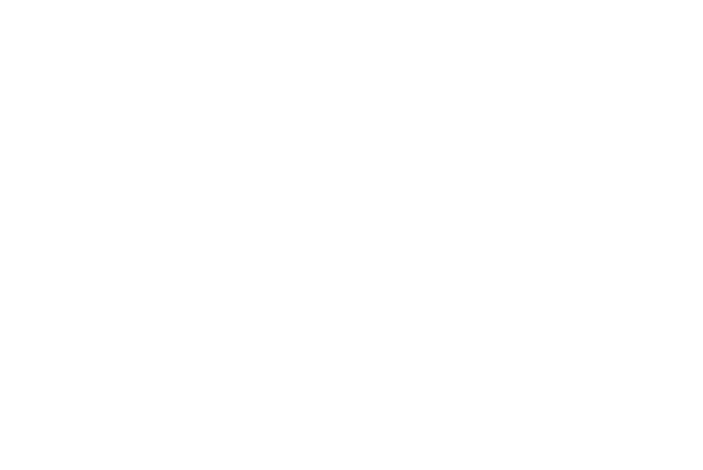
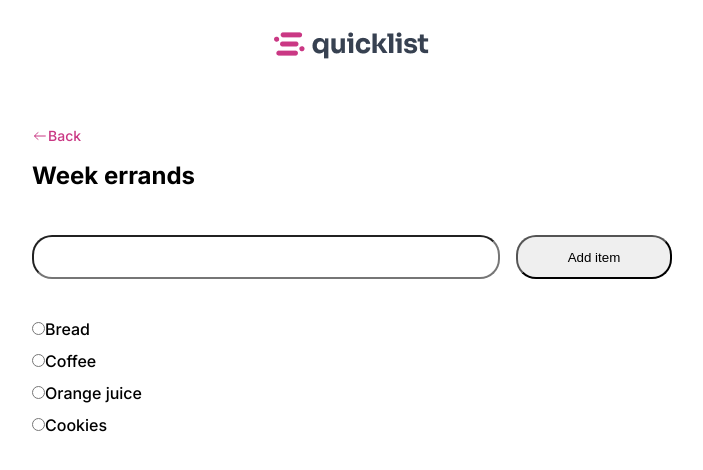
Before and after one commit to brossavictor/quicklist, a plain HTML site: page index.html in a window 1280 px wide. Shown: the whole page, without its empty margins (288-991 px from the left). Drawn offline with Linux system fonts and the light colour scheme.

Commit message:
coloring the top of the page

```diff
--- a/index.html
+++ b/index.html
@@ -9,10 +9,54 @@
 			href="https://fonts.googleapis.com/css2?family=Inter:ital,opsz,wght@0,14..32,100..900;1,14..32,100..900&display=swap"
 			rel="stylesheet"
 		/>
+		<link rel="stylesheet" href="styles/index.css" />
+
 		<title>Document</title>
 	</head>
 	<body>
-		<main></main>
+		<main>
+			<header><img src="assets/img/logo.png" alt="logo" /></header>
+			<div class="title">
+				<a href>
+					<svg
+						width="24"
+						height="24"
+						viewBox="0 0 24 24"
+						fill="none"
+						xmlns="http://www.w3.org/2000/svg"
+					>
+						<path
+							d="M4 12H20"
+							stroke="#ca3884"
+							stroke-width="1.5"
+							stroke-linecap="round"
+							stroke-linejoin="round"
+						/>
+						<path
+							d="M8.99996 17C8.99996 17 4.00001 13.3176 4 12C3.99999 10.6824 9 7 9 7"
+							stroke="#ca3884"
+							stroke-width="1.5"
+							stroke-linecap="round"
+							stroke-linejoin="round"
+						/>
+					</svg>
+
+					<p>Back</p>
+				</a>
+				<h1>Week errands</h1>
+			</div>
+
+			<div class="searchbar">
+				<input type="text" name="" id="" /> <button>Add item</button>
+			</div>
+
+			<div class="grid">
+				<div><input type="radio" />Bread</div>
+				<div><input type="radio" />Coffee</div>
+				<div><input type="radio" />Orange juice</div>
+				<div><input type="radio" />Cookies</div>
+			</div>
+		</main>
 		<footer></footer>
 	</body>
 	<script src="scripts/script.js"></script>
--- /dev/null
+++ b/styles/global.css
@@ -0,0 +1,65 @@
+* {
+	margin: 0;
+	padding: 0;
+	box-sizing: border-box;
+}
+
+:root {
+	/* Backgrond */
+	--background-primary: #f4f5fb;
+	--background-secondary: #ffffff;
+
+	/* Color */
+	--color-brand: #ca3884;
+	--color-brand-hover: #a52c6b;
+	--color-danger: #c93847;
+
+	/* Conntent */
+	--content-primary: #080b12;
+	--content-secondary: #374151;
+	--content-tertiary: #9ca3af;
+
+	/* Border */
+	--border-primary: #d1d5db;
+	--border-hover: #b9c2d0;
+
+	/* Font */
+	--font-family: "Inter", sans-serif;
+	/* Font sizes */
+	--title: 700 1.5rem/1.3 var(--font-family);
+	--label: 600 1rem/1.25 var(--font-family);
+	--paragraph: 500 1rem/1.25 var(--font-family);
+	--link: 500 0.875rem/1.14 var(--font-family);
+}
+
+.title h1 {
+	font: var(--title);
+}
+
+.title a {
+	font: var(--link);
+	color: var(--color-brand);
+
+	text-decoration: none;
+
+	&:hover,
+	&:focus,
+	&:focus-visible,
+	&:focus-within {
+		color: var(--color-brand-hover);
+
+		svg {
+			path {
+				stroke: var(--color-brand-hover);
+			}
+		}
+	}
+}
+
+.grid {
+	font: var(--paragraph);
+}
+
+.warning {
+	font: var(--label);
+}
--- /dev/null
+++ b/styles/home.css
@@ -0,0 +1,50 @@
+main {
+	width: 40rem;
+	margin: auto;
+}
+
+header {
+	display: flex;
+	align-items: center;
+	justify-content: center;
+
+	margin-top: 1.5rem;
+	margin-bottom: 4rem;
+}
+
+.title {
+	display: flex;
+	flex-direction: column;
+	margin-bottom: 2.75rem;
+	row-gap: 1rem;
+}
+
+.title a {
+	display: flex;
+	flex-direction: row;
+}
+
+.title a svg {
+	width: 1rem;
+	height: 1rem;
+	aspect-ratio: 1/1;
+}
+
+.searchbar {
+	display: flex;
+	gap: 1rem;
+	margin-bottom: 2.5rem;
+}
+
+.searchbar > * {
+	height: 2.75rem;
+	border-radius: 1.25rem;
+}
+
+.searchbar > input {
+	width: 30rem;
+}
+
+.searchbar > button {
+	width: 10rem;
+}
--- a/styles/index.css
+++ b/styles/index.css
@@ -1,27 +1,3 @@
-:root {
-	/* Backgrond */
-	--background-primary: #f4f5fb;
-	--background-secondary: #ffffff;
-
-	/* Color */
-	--color-brand: #ca3884;
-	--color-brand-hover: #a52c6b;
-	--color-danger: #c93847;
-
-	/* Conntent */
-	--content-primary: #080b12;
-	--content-secondary: #374151;
-	--content-tertiary: #9ca3af;
-
-	/* Border */
-	--border-primary: #d1d5db;
-	--border-hover: #b9c2d0;
-
-	/* Font */
-	--font-family: "Inter", sans-serif;
-	/* Font sizes */
-	--text: 700 1.5rem/1.3 var(--font-family);
-	--label: 600 1rem/1.25 var(--font-family);
-	--paragraph: 500 1rem/1.25 var(--font-family);
-	--link: 500 0.875rem/1.14 var(--font-family);
-}
+@import url(global.css);
+@import url(home.css);
+@import url(list.css);
--- /dev/null
+++ b/styles/list.css
@@ -0,0 +1,4 @@
+.grid {
+	display: grid;
+	gap: 0.75rem;
+}
```
Also changed, not shown: assets/arrow-left.svg (added), assets/checklist.svg (added), assets/close.svg (added), assets/delete-small.svg (added), assets/home.svg (added), assets/img/logo.png (added), assets/settings.svg (added), assets/warning-circle-filled.svg (added).
